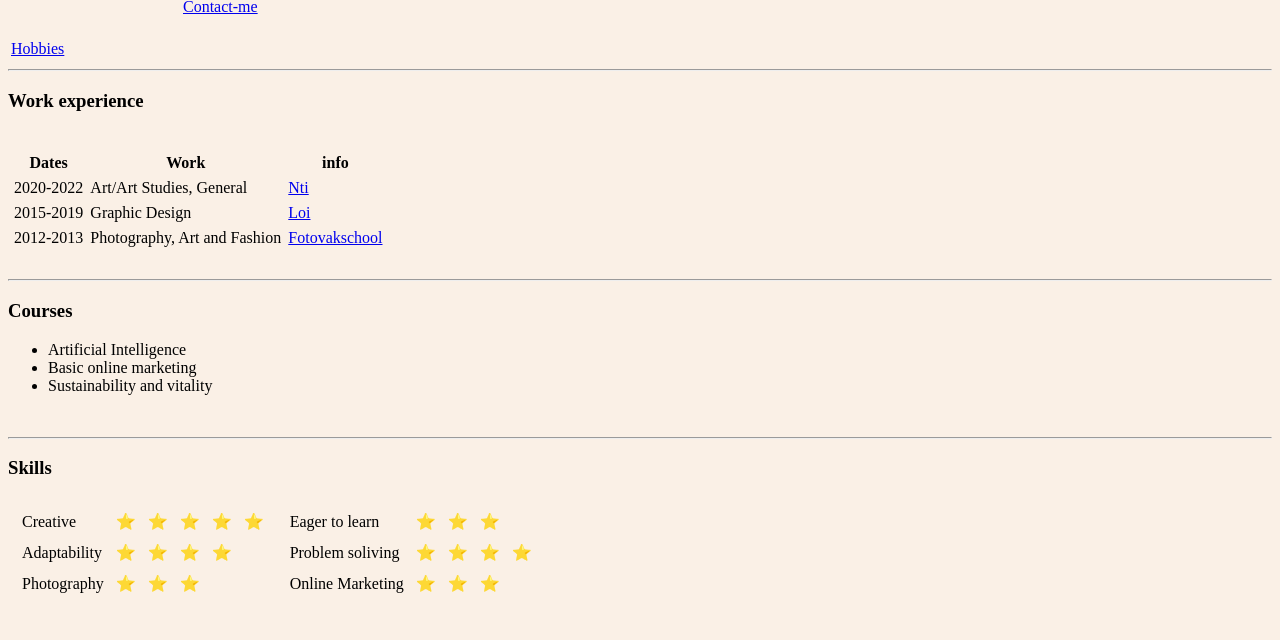
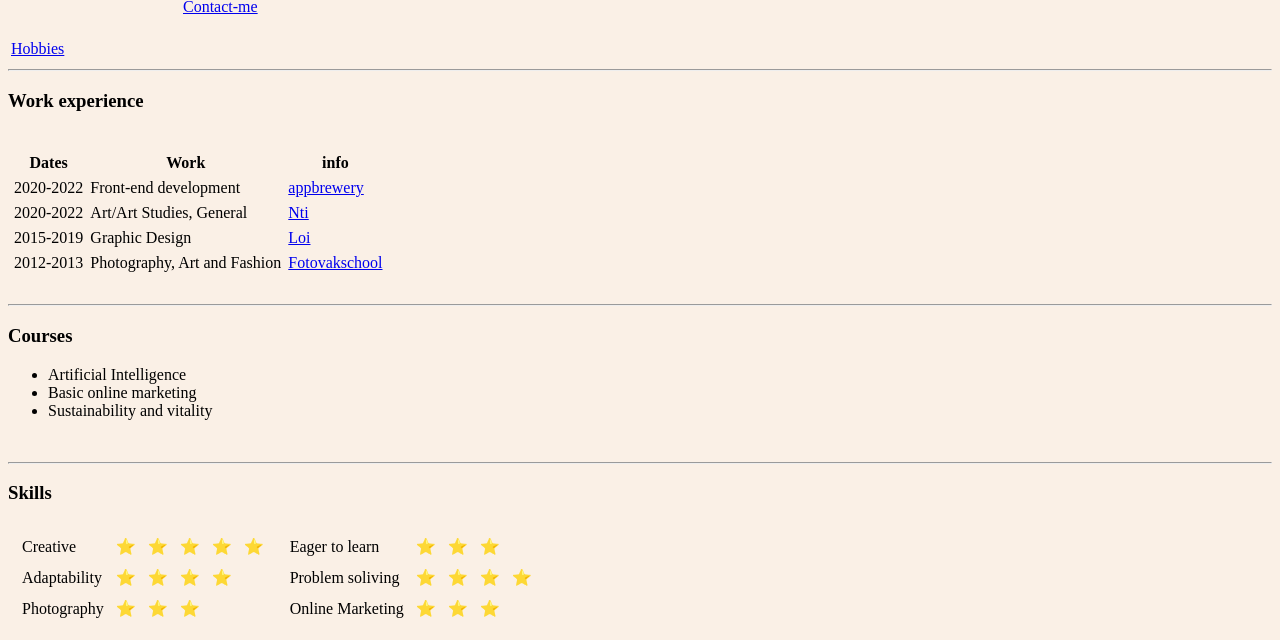
Before and after one commit to JannekeMevius/cv, a plain HTML site: page index.html in a window 1280 px wide. Shown: the part 179-819 px from the top of the page. Drawn offline with Linux system fonts and the light colour scheme.

Commit message:
Add files via upload

```diff
--- a/index.html
+++ b/index.html
@@ -35,6 +35,11 @@
         <th>Dates</th>
         <th>Work</th>
         <th>info</th>
+      </tr>
+      <tr>
+        <td>2020-2022</td>
+        <td>Front-end development</td>
+        <td><a href="https://www.appbrewery.co">appbrewery</a></td>
       </tr>
       <tr>
         <td>2020-2022</td>
```
